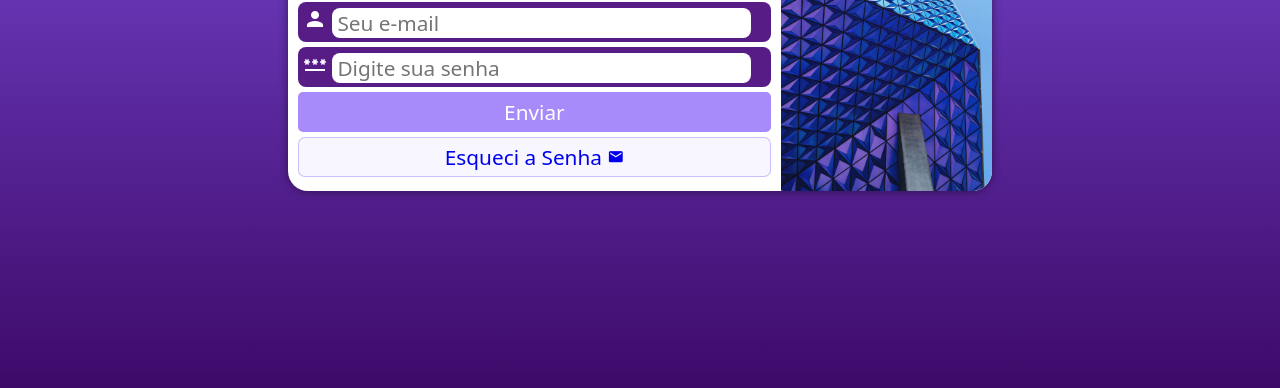
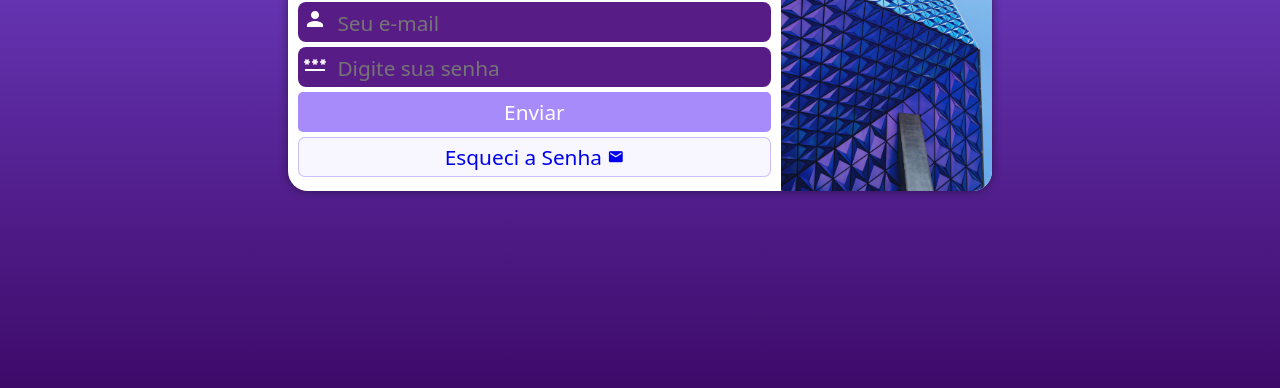
Before and after one commit to IgorFraga-Dev/projeto-login, a plain HTML site: page index.html in a window 1280 px wide. Shown: the part 384-772 px from the top of the page. Drawn offline with Linux system fonts and the light colour scheme.

Commit message:
Update style.css

```diff
--- a/estilos/style.css
+++ b/estilos/style.css
@@ -68,7 +68,7 @@ div.campo {
 
 }
 div.campo > input {
-background-color: #ffffff;
+background-color: #581C87;
 font-size: 1em;
 width: calc(100% - 44px);
 height: 100%;
```
